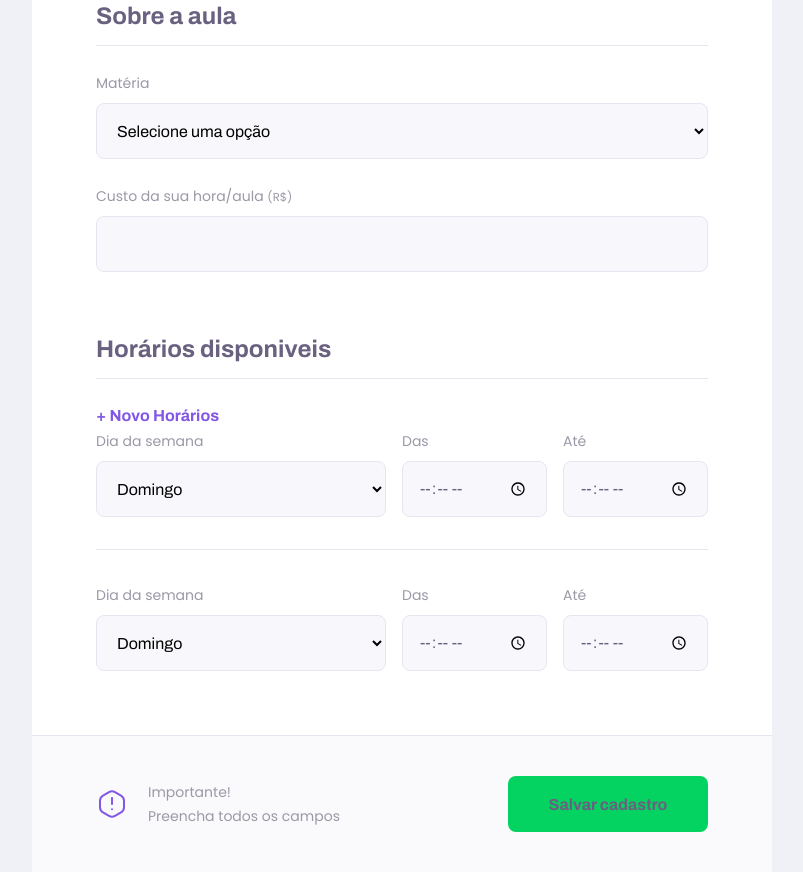
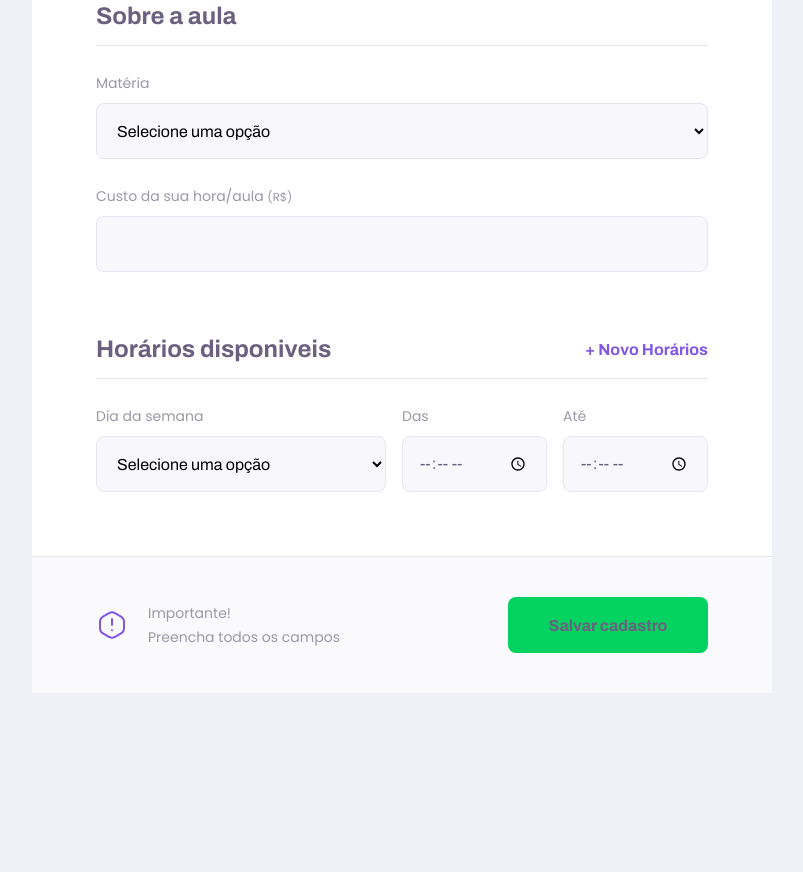
Before and after one commit to Mauro1984/NextLevelWeek, a plain HTML site: page give-classes.html in a window 1280 px wide. Shown: the part 1039-1911 px from the top of the page, without its empty margins (238-1041 px from the left). After the commit the page ends 1732 px from the top, so only its background shows below. Drawn offline with Linux system fonts and the light colour scheme.

Commit message:
Atualizaçao 6

```diff
--- a/give-classes.html
+++ b/give-classes.html
@@ -10,6 +10,7 @@
   <link rel="stylesheet" href="/style/partials/page-give-classes.css">
   <link rel="stylesheet" href="/style/partials/forms.css">
   <link href="https://fonts.googleapis.com/css2?family=Archivo:wght@400;700&amp;family=Poppins:wght@400;600&amp;display=swap" rel="stylesheet">
+  <script src="/scripts/addField.js" defer></script>
 </head>
 
 <body id="page-give-classes">
@@ -81,13 +82,16 @@
         </fieldset>
 
         <fieldset id="schedule-items">
-          <legend>Horários disponiveis</legend>
-          <button id="add-time">+ Novo Horários</button>
+          <legend>Horários disponiveis
+            <button type="button" id="add-time">+ Novo Horários</button>
+          </legend>
+
           <div class="schedule-item">
 
             <div class="select-block">
               <label for="weekday">Dia da semana</label>
               <select name="weekday[]" id="weekday" required>
+                <option value="">Selecione uma opção</option>
                 <option value="0">Domingo</option>
                 <option value="1">Segunda-feira</option>
                 <option value="2">Terça-feira</option>
@@ -108,30 +112,7 @@
             </div>
           </div>
 
-          <div class="schedule-item">
 
-            <div class="select-block">
-              <label for="weekday">Dia da semana</label>
-              <select name="weekday[]" id="weekday" required>
-                <option value="0">Domingo</option>
-                <option value="1">Segunda-feira</option>
-                <option value="2">Terça-feira</option>
-                <option value="3">Quarta-feira</option>
-                <option value="4">Quinta-feira</option>
-                <option value="5">Sexta-feira</option>
-                <option value="6">Sábado</option>
-              </select>
-            </div>
-            <div class="input-block">
-              <label for="time-from">Das</label>
-              <input type="time" name="time-from" required>
-            </div>
-
-            <div class="input-block">
-              <label for="time-to">Até</label>
-              <input type="time" name="time-to" required>
-            </div>
-          </div>
         </fieldset>
 
 
```
